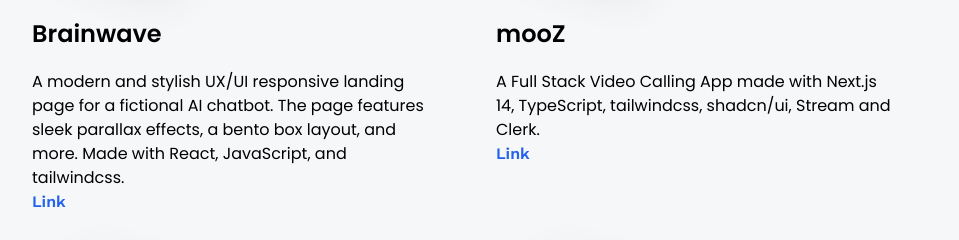
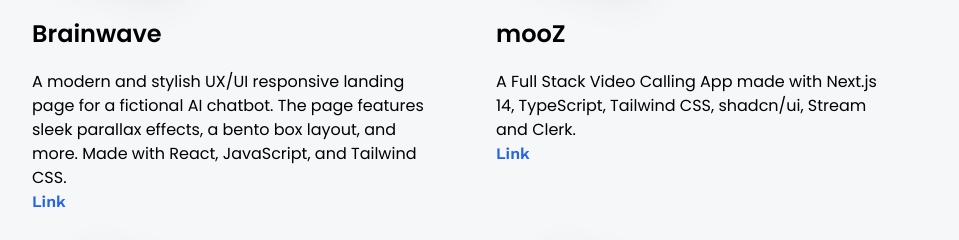
Before and after one commit to MannyUnchain3d/3d-portfolio, a React (Vite) app: page /projects in a window 1280 px wide. Shown: the part 518-758 px from the top of the page, without its empty margins (160-1119 px from the left). Built offline with nearby package versions, Linux system fonts and the light colour scheme.

Commit message:
syntax fixed

```diff
--- a/src/constants/index.js
+++ b/src/constants/index.js
@@ -233,14 +233,15 @@
     theme: "btn-back-blue",
     name: "Brainwave",
     description:
-      "A modern and stylish UX/UI responsive landing page for a fictional AI chatbot. The page features sleek parallax effects, a bento box layout, and more. Made with React, JavaScript, and tailwindcss.",
+      "A modern and stylish UX/UI responsive landing page for a fictional AI chatbot. The page features sleek parallax effects, a bento box layout, and more. Made with React, JavaScript, and Tailwind CSS.",
     link: "https://brainwave.manny-teto.com/",
   },
   {
     iconUrl: mooz,
     theme: "btn-back-pink",
     name: "mooZ",
-    description: "A Full Stack Video Calling App made with Next.js 14, TypeScript, tailwindcss, shadcn/ui, Stream and Clerk.",
+    description:
+      "A Full Stack Video Calling App made with Next.js 14, TypeScript, Tailwind CSS, shadcn/ui, Stream and Clerk.",
     link: "https://mooz.manny-teto.com/",
   },
   {
```
